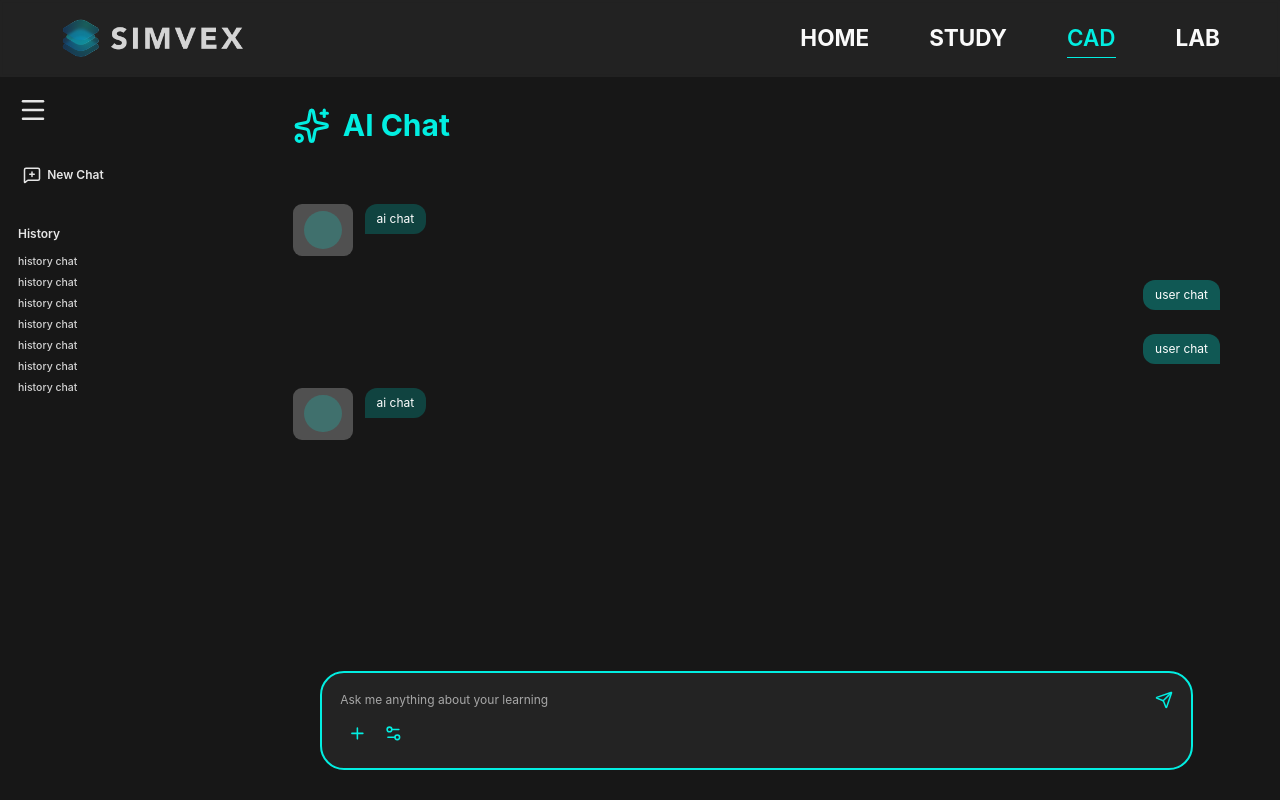
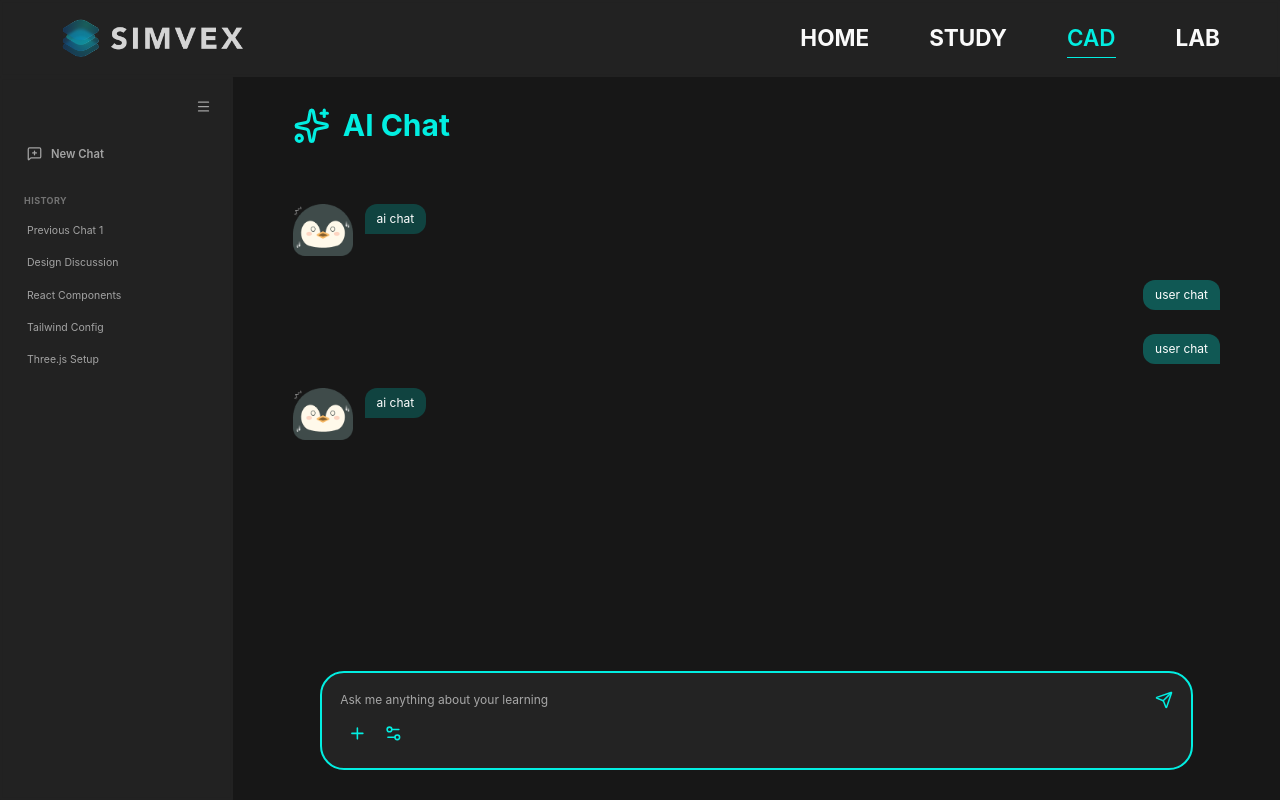
Before and after one commit to simvex3rd/3rd-frontend, a Next.js app: page /chat in a window 1280 px wide. Built offline with nearby package versions, Linux system fonts and the light colour scheme; no server answers; a web font is replaced by a local one.

Commit message:
feat(panels): add avatar support and header variants
- Add random AI avatar selection (character1/2.png)
- Display avatars using Next.js Image component
- Add onNewChat callback prop to ChatSidebar
- Add glass/solid variant to ViewerHeader
- Include 2 penguin avatar images in public/chat/

```diff
--- a/src/app/chat/page.tsx
+++ b/src/app/chat/page.tsx
@@ -1,4 +1,6 @@
 "use client";
+
+import { useState, useEffect } from "react";
 
 import { ViewerHeader } from "@/components/viewer/ViewerHeader";
 import { ChatSidebar } from "@/components/panels/ChatSidebar";
@@ -23,6 +25,14 @@ import { LucideSparkles } from "lucide-react";
  * @see {@link https://www.figma.com/design/Vz80RydxWcYHVnn2iuyV0m?node-id=376-1358} Figma Design
  */
 export default function ChatPage() {
+  const [aiAvatar, setAiAvatar] = useState<string>("");
+
+  useEffect(() => {
+    const AVATARS = ["/chat/character1.png", "/chat/character2.png"];
+    const randomAvatar = AVATARS[Math.floor(Math.random() * AVATARS.length)];
+    setAiAvatar(randomAvatar);
+  }, []);
+
   // Mock chat data - replace with real data later
   const messages = [
     { type: "ai" as const, content: "ai chat", showAvatar: true },
@@ -78,6 +88,7 @@ export default function ChatPage() {
                 type={message.type}
                 content={message.content}
                 showAvatar={message.showAvatar}
+                avatar={message.type === "ai" ? aiAvatar : undefined}
               />
             ))}
           </div>
--- a/src/components/panels/ChatMessage.tsx
+++ b/src/components/panels/ChatMessage.tsx
@@ -1,5 +1,6 @@
 "use client";
 
+import Image from "next/image";
 import { cn } from "@/lib/utils";
 
 /**
@@ -20,6 +21,7 @@ interface ChatMessageProps {
   type: "user" | "ai";
   content: string;
   showAvatar?: boolean;
+  avatar?: string;
   className?: string;
 }
 
@@ -27,8 +29,9 @@ export function ChatMessage({
   type,
   content,
   showAvatar = false,
+  avatar,
   className,
-}: ChatMessageProps) {
+}: ChatMessageProps & { avatar?: string }) {
   const isUser = type === "user";
 
   return (
@@ -41,9 +44,13 @@ export function ChatMessage({
     >
       {/* AI Avatar - left side */}
       {!isUser && showAvatar && (
-        <div className="w-[79px] h-[69px] shrink-0 bg-gray-30 rounded-[12px] flex items-center justify-center">
-          {/* Placeholder for penguin avatar */}
-          <div className="w-[50px] h-[50px] rounded-full bg-primary/20" />
+        <div className="relative w-[79px] h-[69px] shrink-0 bg-transparent rounded-[12px] flex items-center justify-center overflow-hidden">
+          {avatar ? (
+            <Image src={avatar} alt="AI Avatar" fill className="object-cover" />
+          ) : (
+            /* Placeholder for penguin avatar */
+            <div className="w-[50px] h-[50px] rounded-full bg-primary/20" />
+          )}
         </div>
       )}
 
--- a/src/components/panels/ChatSidebar.tsx
+++ b/src/components/panels/ChatSidebar.tsx
@@ -30,83 +30,88 @@ interface ChatSidebarProps {
 export function ChatSidebar({
   className,
   defaultOpen = true,
-}: ChatSidebarProps) {
+  onNewChat,
+}: ChatSidebarProps & { onNewChat?: () => void }) {
   const [isOpen, setIsOpen] = useState(defaultOpen);
 
   // Mock history data - replace with real data later
   const historyItems = [
-    "history chat",
-    "history chat",
-    "history chat",
-    "history chat",
-    "history chat",
-    "history chat",
-    "history chat",
+    "Previous Chat 1",
+    "Design Discussion",
+    "React Components",
+    "Tailwind Config",
+    "Three.js Setup",
   ];
 
   return (
     <aside
-      className={`flex flex-col gap-[48px] h-full p-[24px] transition-all duration-300 relative ${
+      className={`relative flex flex-col h-full transition-all duration-300 ease-in-out ${
         isOpen ? "w-[311px]" : "w-[80px]"
       } ${className || ""}`}
     >
-      {/* Glass Effect Background - Same as ViewerHeader */}
-      <div className="absolute inset-0 pointer-events-none overflow-hidden -z-10">
+      {/* Glass Background Layer - Identical to ViewerHeader */}
+      <div className="absolute inset-0 pointer-events-none overflow-hidden">
         <div className="absolute inset-0 bg-white/5 backdrop-blur-[2px]" />
       </div>
 
-      {/* Hamburger Menu - Toggle Button */}
+      {/* Toggle Button Area */}
+      <div className="p-[24px] pb-0 flex justify-end z-10 relative">
         <button
           onClick={() => setIsOpen(!isOpen)}
-        className="w-[40px] h-[40px] flex items-center justify-center text-[#e5e5e5] hover:text-primary transition-colors shrink-0 relative z-10"
+          className="w-[32px] h-[32px] flex items-center justify-center rounded-lg text-neutral-400 hover:text-primary hover:bg-white/5 transition-all"
           aria-label={isOpen ? "Collapse sidebar" : "Expand sidebar"}
         >
-        <LucideMenu className="w-[40px] h-[40px]" strokeWidth={2} />
+          <LucideMenu className="w-[20px] h-[20px]" strokeWidth={2} />
         </button>
+      </div>
 
-      {/* Main Content - Only visible when open */}
-      {isOpen && (
-        <div className="flex flex-col gap-[48px] flex-1 overflow-hidden relative z-10">
-          {/* New Chat Button */}
-          <button className="flex items-center gap-[8px] p-[7px] rounded-[8px] hover:bg-white/10 transition-colors">
+      {/* Main Content */}
+      <div className="flex-1 flex flex-col gap-[32px] p-[24px] overflow-hidden z-10 relative">
+        {/* New Chat Button - Simplified */}
+        <button
+          onClick={onNewChat}
+          className={`group flex items-center gap-[12px] p-[12px] rounded-xl transition-all duration-200 ${
+            isOpen ? "hover:bg-white/5" : "justify-center hover:bg-white/5"
+          }`}
+        >
           <LucideMessageSquarePlus
-              className="w-[24px] h-[24px] text-[#e5e5e5] shrink-0"
+            className={`w-[20px] h-[20px] transition-colors ${
+              isOpen
+                ? "text-neutral-400 group-hover:text-primary"
+                : "text-neutral-400 group-hover:text-primary"
+            }`}
             strokeWidth={2}
           />
-            <span className="font-semibold text-[16px] leading-[1.5] text-[#e5e5e5] whitespace-nowrap">
+          {isOpen && (
+            <span className="font-semibold text-[15px] text-neutral-400 group-hover:text-primary whitespace-nowrap transition-colors">
               New Chat
             </span>
+          )}
         </button>
 
         {/* History Section */}
-          <div className="flex flex-col gap-[7px] overflow-y-auto">
-            <h3 className="font-semibold text-[16px] leading-[1.5] text-[#e5e5e5] mb-[7px]">
+        {isOpen && (
+          <div className="flex flex-col gap-[8px] overflow-y-auto min-h-0 animate-in fade-in slide-in-from-left-4 duration-300">
+            <h3 className="px-[8px] text-[12px] font-bold text-neutral-500 uppercase tracking-wider mb-[4px]">
               History
             </h3>
+            <div className="flex flex-col gap-[2px]">
               {historyItems.map((item, index) => (
                 <button
                   key={index}
-                className="font-medium text-[14px] leading-[1.5] text-[#d4d4d4] hover:text-[#e5e5e5] text-left transition-colors"
+                  className="group flex w-full items-center px-[12px] py-[10px] rounded-lg hover:bg-white/5 text-left transition-colors"
                 >
+                  <span className="text-[14px] text-neutral-400 group-hover:text-neutral-50 truncate transition-colors">
                     {item}
+                  </span>
                 </button>
               ))}
             </div>
           </div>
         )}
+      </div>
 
-      {/* Collapsed State - Only show icon */}
-      {!isOpen && (
-        <button
-          className="flex items-center justify-center p-[7px] rounded-[8px] hover:bg-white/10 transition-colors shrink-0 relative z-10"
-          aria-label="New Chat"
-        >
-          <LucideMessageSquarePlus
-            className="w-[24px] h-[24px] text-[#e5e5e5]"
-            strokeWidth={2}
-          />
-        </button>
-      )}
+      {/* Footer / User Profile could go here */}
     </aside>
   );
 }
--- a/src/components/viewer/ViewerHeader.tsx
+++ b/src/components/viewer/ViewerHeader.tsx
@@ -7,9 +7,13 @@ import { usePathname } from "next/navigation";
 
 interface ViewerHeaderProps {
   className?: string;
+  variant?: "glass" | "solid";
 }
 
-export function ViewerHeader({ className }: ViewerHeaderProps) {
+export function ViewerHeader({
+  className,
+  variant = "glass",
+}: ViewerHeaderProps) {
   const pathname = usePathname();
 
   const navItems = [
@@ -23,13 +27,16 @@ export function ViewerHeader({ className }: ViewerHeaderProps) {
     <header
       className={cn(
         "w-full h-[102px] px-[80px] flex items-center justify-between z-50 fixed top-0 left-0 right-0",
+        variant === "solid" ? "bg-neutral-900" : "",
         className
       )}
     >
       {/* Glass Effect Background */}
-      <div className="absolute inset-0 pointer-events-none overflow-hidden">
-        <div className="absolute inset-0 bg-white/5 backdrop-blur-[2px]" />
-      </div>
+      {variant === "glass" && (
+        <div className="absolute inset-0 pointer-events-none overflow-hidden">
+          <div className="absolute inset-0 bg-white/5 backdrop-blur-[2px]" />
+        </div>
+      )}
 
       {/* Content */}
       <div className="relative z-10 w-full flex items-center justify-between">
```
Also changed, not shown: public/chat/character1.png (added), public/chat/character2.png (added). Lines whose indentation alone changed are shown as unchanged.
